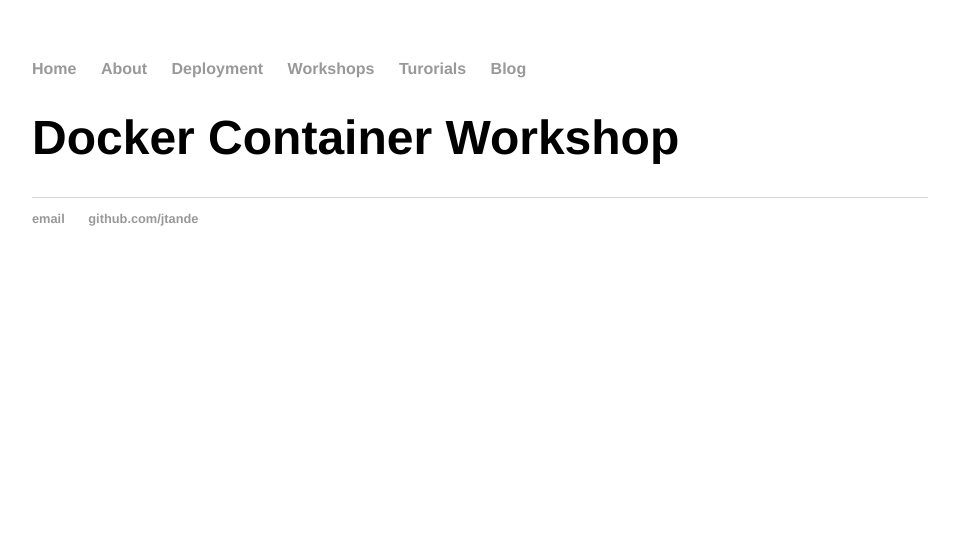
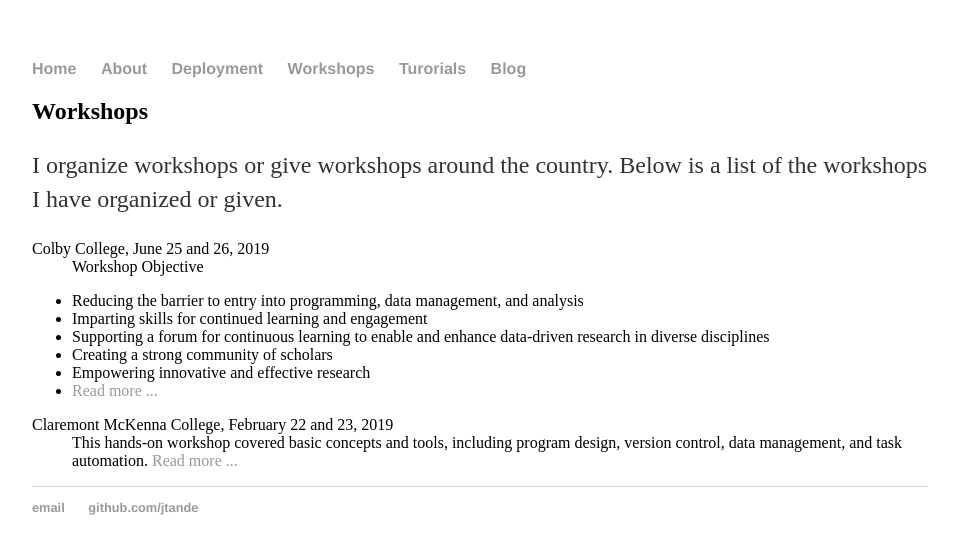
Before and after one commit to jtande/jtande.github.io, a Jekyll site: the page built from workshops/index.html, in a window 1280 px wide. Shown: the top 554 px of the page, without its empty margins (160-1119 px from the left). Built offline with Jekyll 4.4.1, drawn with Linux system fonts in a browser that asks for light colours.

Commit message:
restructured the index files of subdirectories

```diff
--- a/workshops/index.html
+++ b/workshops/index.html
@@ -1,11 +1,30 @@
 ---
 layout: default
-title: Docker Container Workshop
+title: Jacob Fosso Tande, Computational Scientist
 ---
-	<h1>{{ page.title }}</h1>
-	<ul class="workshops">
 
-	  {% for workshop in site.workshops %}
-	    <li><span>{{ workshop.date | date_to_string }}</span> » <a href="{{ workshop.url }}" title="{{ workshop.title }}">{{ workshop.title }}</a></li>
-	  {% endfor %}
-	</ul>
+<div class="workshop">
+  <h2 class="workshop">Workshops</h2>
+
+  <p> I organize workshops or give workshops around the country.
+    Below is a list of the workshops I have organized or given.
+  </p>
+  <dl>
+    <dt>Colby College, June 25 and 26, 2019</dt>
+    <dd>   </dd>
+    <dd> Workshop Objective</dd>
+    <ul>
+      <li>Reducing the barrier to entry into programming, data management, and analysis</li>
+      <li>Imparting skills for continued learning and engagement</li>
+      <li>Supporting a forum for continuous learning to enable and enhance data-driven research in diverse disciplines</li>
+      <li>Creating a strong community of scholars</li>
+      <li>Empowering innovative and effective research</li>
+      <li><a href="https://jtande.github.io/2019-06-25-ColbyCollege/">Read more ...</a></li>
+    </ul>
+    <dd>    </dd>
+    <dt> Claremont McKenna College, February 22 and 23, 2019</dt>
+    <dd>  </dd>
+    <dd> This hands-on workshop covered basic concepts and tools, including program design, version control, data management, and task automation. <a href="https://timothylwarren.github.io/2019-02-22-claremont/">Read more ...</a></dd>
+
+  </dl>
+</div><!-- /.workshop -->
```
Also changed, not shown: about/index.html (added, +18 -0 lines), blog/index.html (added, +14 -0 lines), deployment/index.html (added, +16 -0 lines), tutorials/index.html (added, +13 -0 lines), workshops/2019-09-22-DockerWorkshop.md (added, +8 -0 lines), workshops/atom.xml (line endings or trailing spaces), 1 other file.
